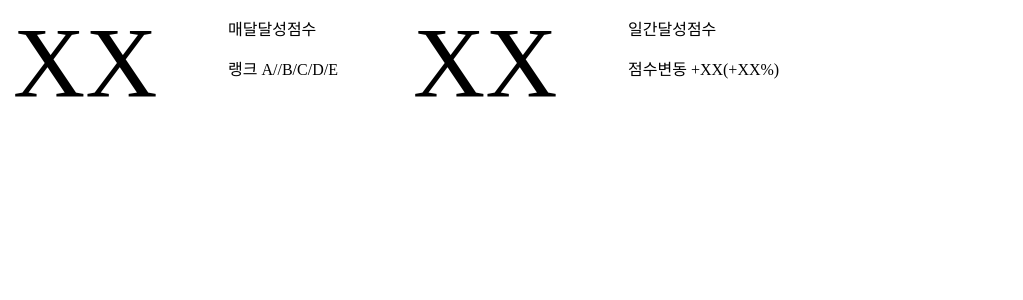
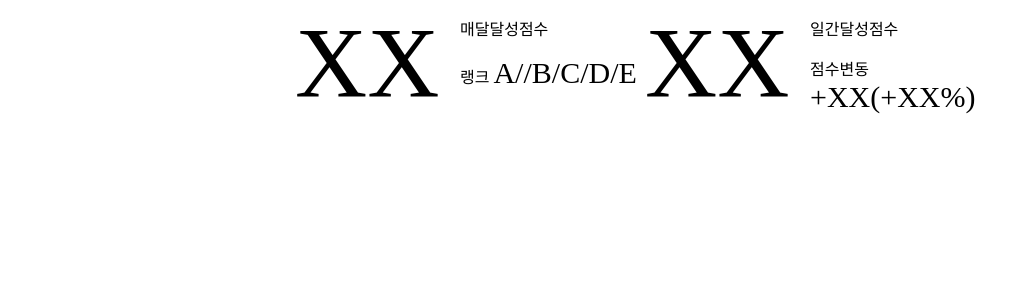
Before and after one commit to eooomji/WebProject, a PHP site: page /main.html in a window 1280 px wide. Shown: the part 26-326 px from the top of the page, without its empty margins (0-1023 px from the left). Run offline with PHP 8.4, Linux system fonts and the light colour scheme.

Commit message:
main css 수정
코드 간략화 및 중앙 단락 가운데 정렬

```diff
--- a/main.css
+++ b/main.css
@@ -20,12 +20,10 @@
     justify-content:center;
 }
 
-.totalscore{
-    display:flex;
+.display{
+    display: flex;
     justify-content:center;
 }
-
-
 
 .link-to-main1{
     font-size: 30px;
@@ -40,7 +38,7 @@
 .show {
     float: left;
     border: 0.5px;
-    width: 400px;
+    width: 350px;
     height: 120px;
 }
 
@@ -76,3 +74,7 @@
     margin-inline-start: 0px;
     margin-inline-end: 0px;
 }
+
+.special_text{
+    font-size: 30px;
+}
```
